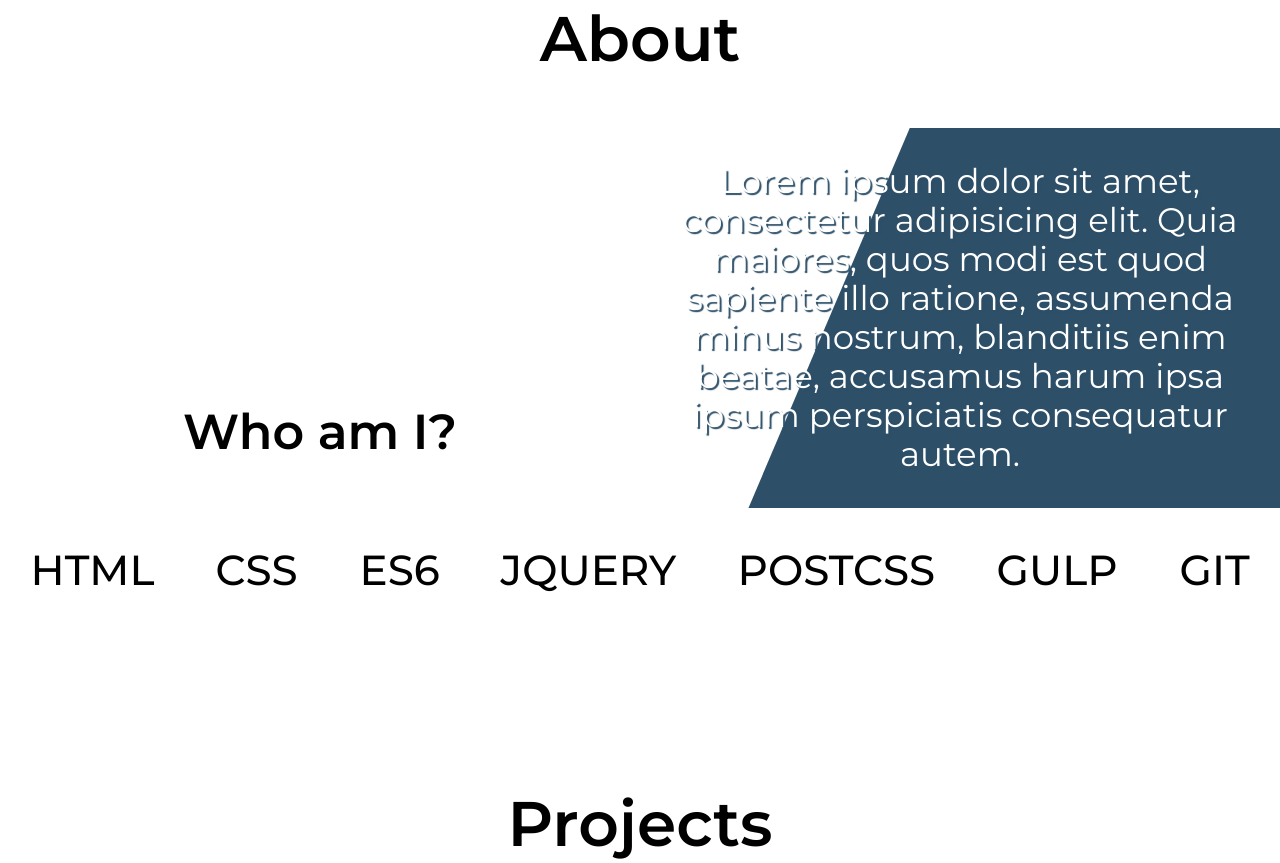
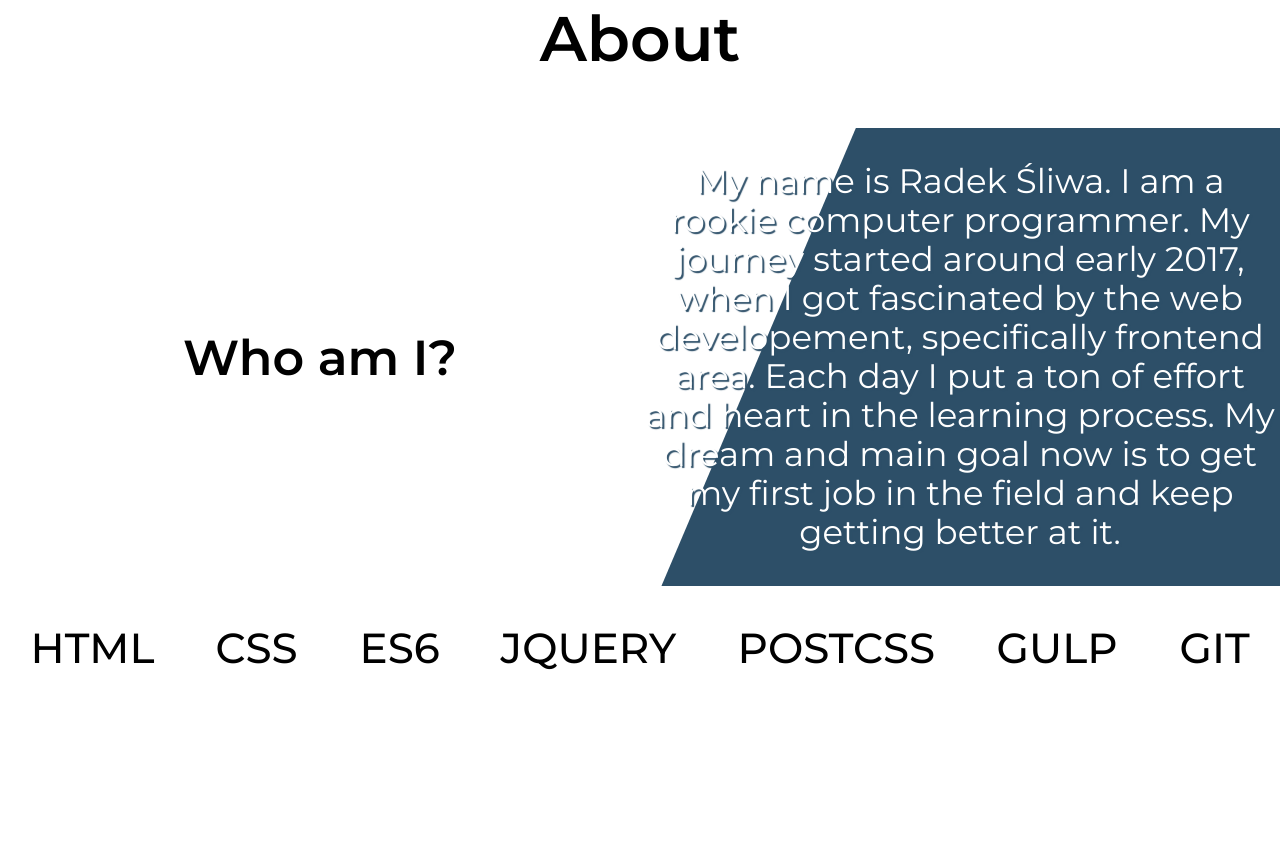
Before and after one commit to radosliwa/MyPortfolio, a website: page app/index.html in a window 1280 px wide. Shown: the part 1012-1875 px from the top of the page. Drawn offline with nearby package versions, Linux system fonts and the light colour scheme.

Commit message:
working on text content

```diff
--- a/app/index.html
+++ b/app/index.html
@@ -64,13 +64,13 @@
     <h2 class="section__title">About</h2>
     <div class="wrapper wrapper--forSection">
       <div class="col__2cols">
-        <div class="col__col50 col__col50--justifyFlexEnd">
+        <div class="col__col50">
           <h3 class="text-modifications__h3 text-modifications__h3--AboutSection">Who am I?</h3>
 
         </div>
         <div class="col__col50 col__col50--blueBackgroundAfter">
-          <p class="text-modifications__p text-modifications__p--AboutSection">Lorem ipsum dolor sit amet, consectetur adipisicing elit. Quia maiores, quos modi est quod sapiente illo ratione, assumenda minus nostrum, blanditiis enim beatae,
-            accusamus harum ipsa ipsum perspiciatis consequatur autem.</p>
+          <p class="text-modifications__p text-modifications__p--AboutSection">My name is Radek Śliwa. I am a rookie computer programmer. My journey started around early 2017, when I got fascinated by the web developement, specifically
+            frontend area. Each day I put a ton of effort and heart in the learning process. My dream and main goal now is to get my first job in the field and keep getting better at it. </p>
         </div>
       </div>
       <div class="col__col100">
@@ -169,9 +169,10 @@
       </div>
       <h3>About travel</h3>
       <p class='text-modifications__p text-modifications__p--forPopUpProjectDescription'>
-        Lorem ipsum dolor sit amet, consectetur adipisicing elit. Quibusdam eveniet illo optio, nisi, autem voluptas maiores eos placeat, facere rerum officia
-        atque aut tempora quae veniam quasi. Ratione, veritatis, consequatur?
-      </p>
+        One of my oldest projects and the first one I was satisfied enough with that included it in my portfolio. Depending on the section I alternated between flexbox and float-based layout for the sake of experiment. Site is fully responsive and
+        JS
+        code is split
+        into ES6 modules which were compiled through Babel and its plugins. </p>
     </div>
     <div class="popUp__projectDescription" id="popUp__description--gym">
       <div class="popUp__projectPicture">
```
Also changed, not shown: docs/index.html (+7 -6 lines).
